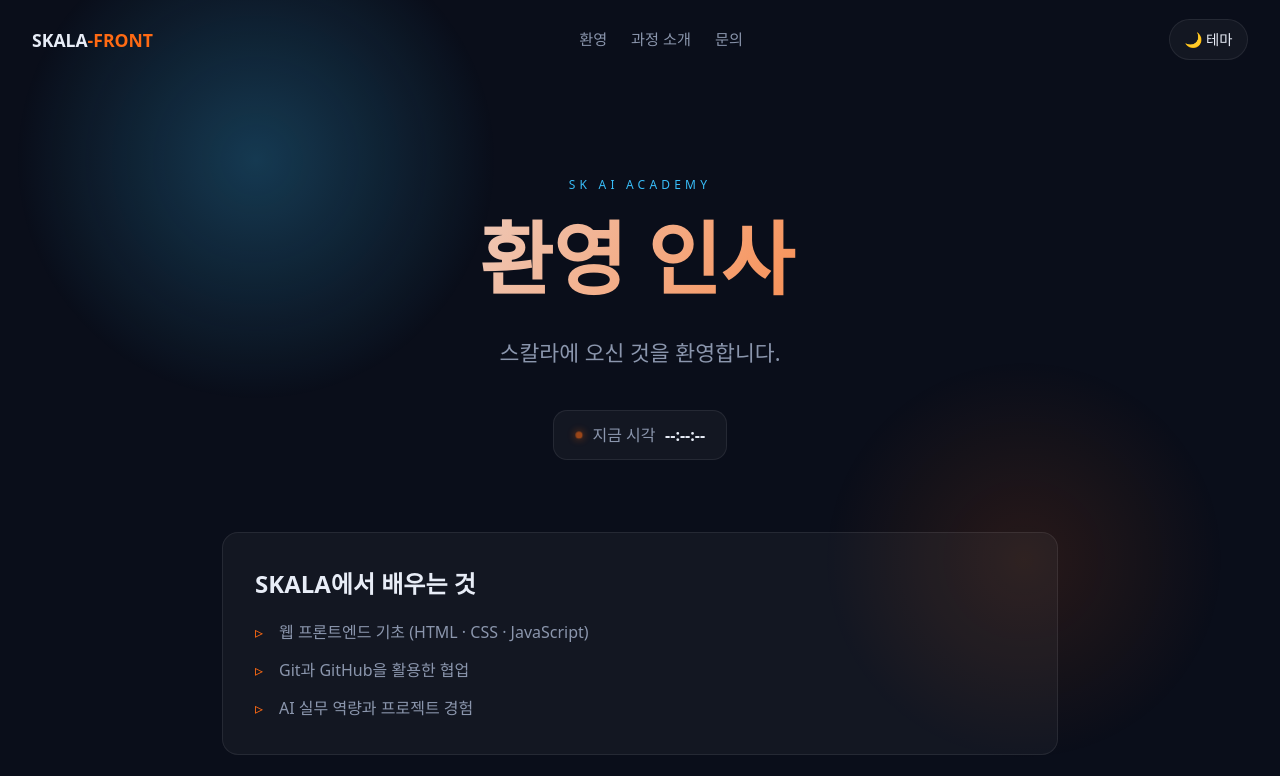
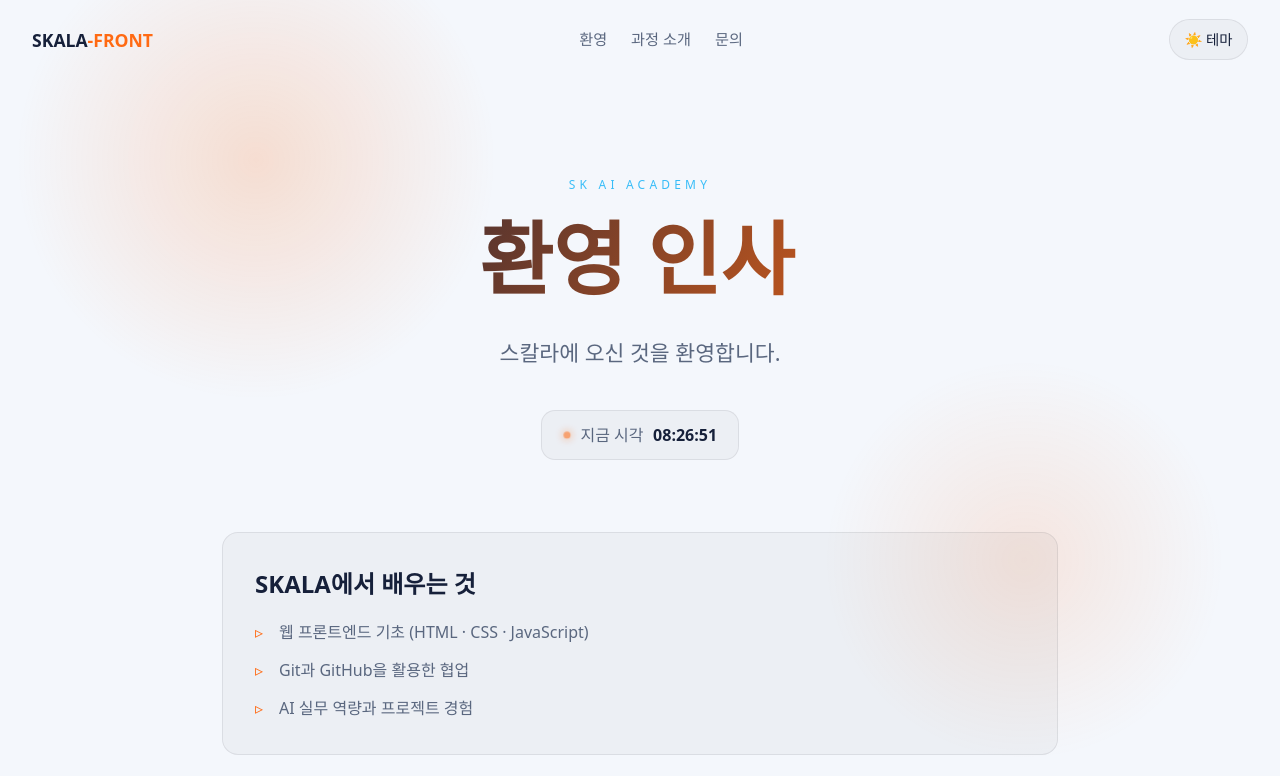
Before and after one commit to rkdgml3577/skala-front, a plain HTML site: page index.html in a window 1280 px wide. Both pictures are taken after a click on the button "🌙 테마". Shown: the top 776 px of the page. Drawn offline with Linux system fonts and the light colour scheme.

Commit message:
JS 인터랙션: 초기 타이핑 효과, 테마 토글, 실시간 시계

```diff
--- a/index.html
+++ b/index.html
@@ -304,5 +304,57 @@
   <footer>
     <p>© 2026 SKALA-FRONT · Built by rkdgml3577</p>
   </footer>
+  <script>
+    /* ============================================================
+       JavaScript — 페이지에 동적 기능을 추가
+       ============================================================ */
+
+    // 모션 최소화를 원하는 사용자인지 확인 (접근성)
+    const reduceMotion = window.matchMedia('(prefers-reduced-motion: reduce)').matches;
+
+    /* ---------- 1) h1 타이핑 애니메이션 ----------
+       "환영 인사"를 한 글자씩 찍어서 등장시킴.
+       모션 최소화 사용자에게는 즉시 전체 텍스트를 보여줌. */
+    const typedEl = document.getElementById('typed');
+    const fullText = '환영 인사';
+    if (!reduceMotion) {
+      typedEl.textContent = '';          // 비우고 시작
+      let i = 0;
+      const timer = setInterval(() => {
+        typedEl.textContent += fullText[i];
+        i++;
+        if (i >= fullText.length) clearInterval(timer);  // 다 찍으면 멈춤
+      }, 180);
+    }
+
+    /* ---------- 2) 다크/라이트 테마 토글 ----------
+       버튼을 누르면 <html>의 data-theme 값을 바꿔 CSS 변수를 교체. */
+    const themeBtn = document.getElementById('themeBtn');
+    const htmlEl = document.documentElement;   // <html> 요소
+    themeBtn.addEventListener('click', () => {
+      const isLight = htmlEl.getAttribute('data-theme') === 'light';
+      if (isLight) {
+        htmlEl.removeAttribute('data-theme');  // 다크로
+        themeBtn.textContent = '🌙 테마';
+      } else {
+        htmlEl.setAttribute('data-theme', 'light');  // 라이트로
+        themeBtn.textContent = '☀️ 테마';
+      }
+    });
+
+    /* ---------- 3) 실시간 시계 ----------
+       1초마다 현재 시각을 HH:MM:SS 형식으로 갱신. */
+    const clockEl = document.getElementById('clock');
+    function updateClock() {
+      const now = new Date();
+      // padStart: 한 자리 숫자 앞에 0을 붙여 두 자리로 맞춤 (예: 9 → 09)
+      const hh = String(now.getHours()).padStart(2, '0');
+      const mm = String(now.getMinutes()).padStart(2, '0');
+      const ss = String(now.getSeconds()).padStart(2, '0');
+      clockEl.textContent = `${hh}:${mm}:${ss}`;
+    }
+    updateClock();                    // 즉시 한 번 표시
+    setInterval(updateClock, 1000);   // 이후 1초마다 갱신
+  </script>
 </body>
 </html>
```
